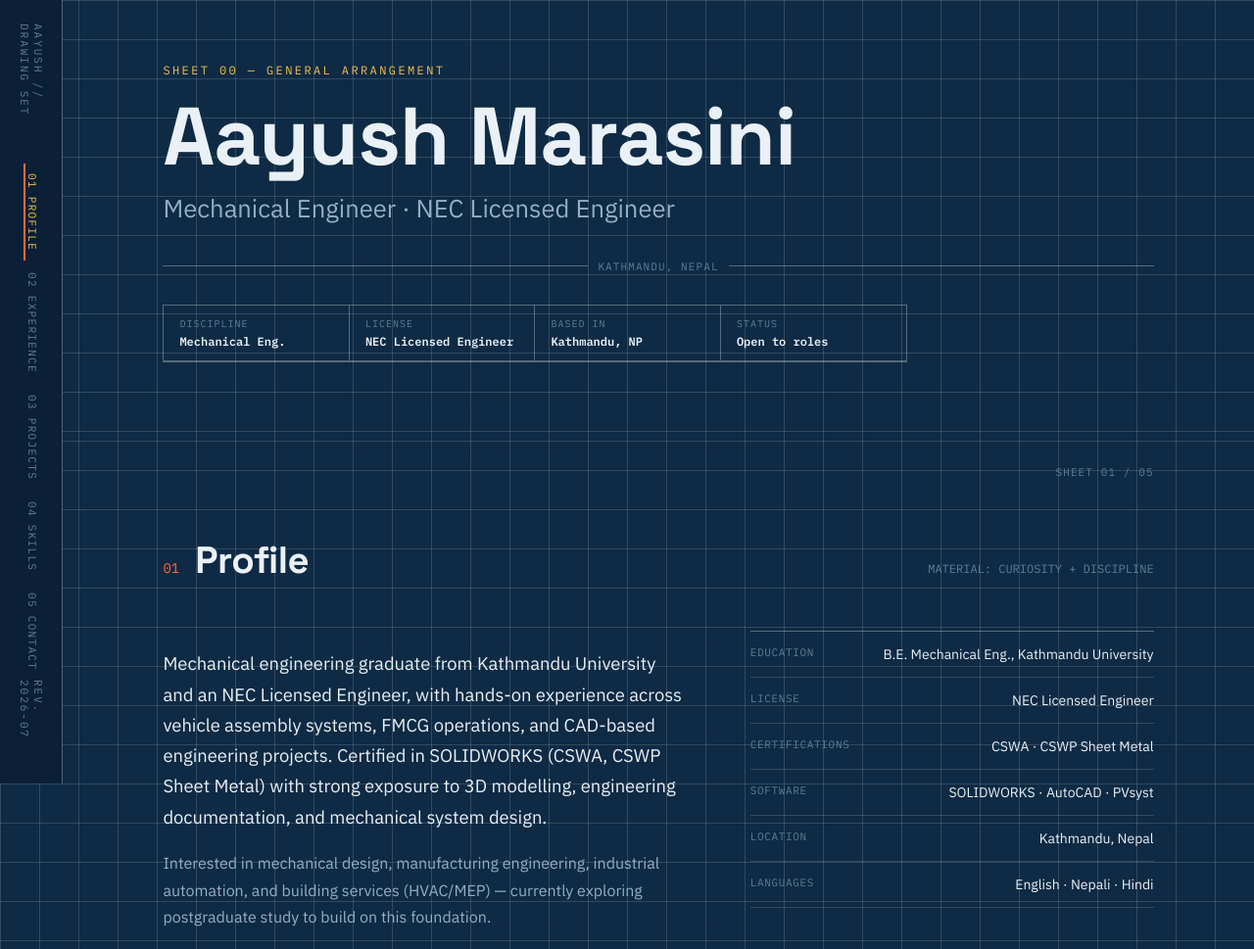
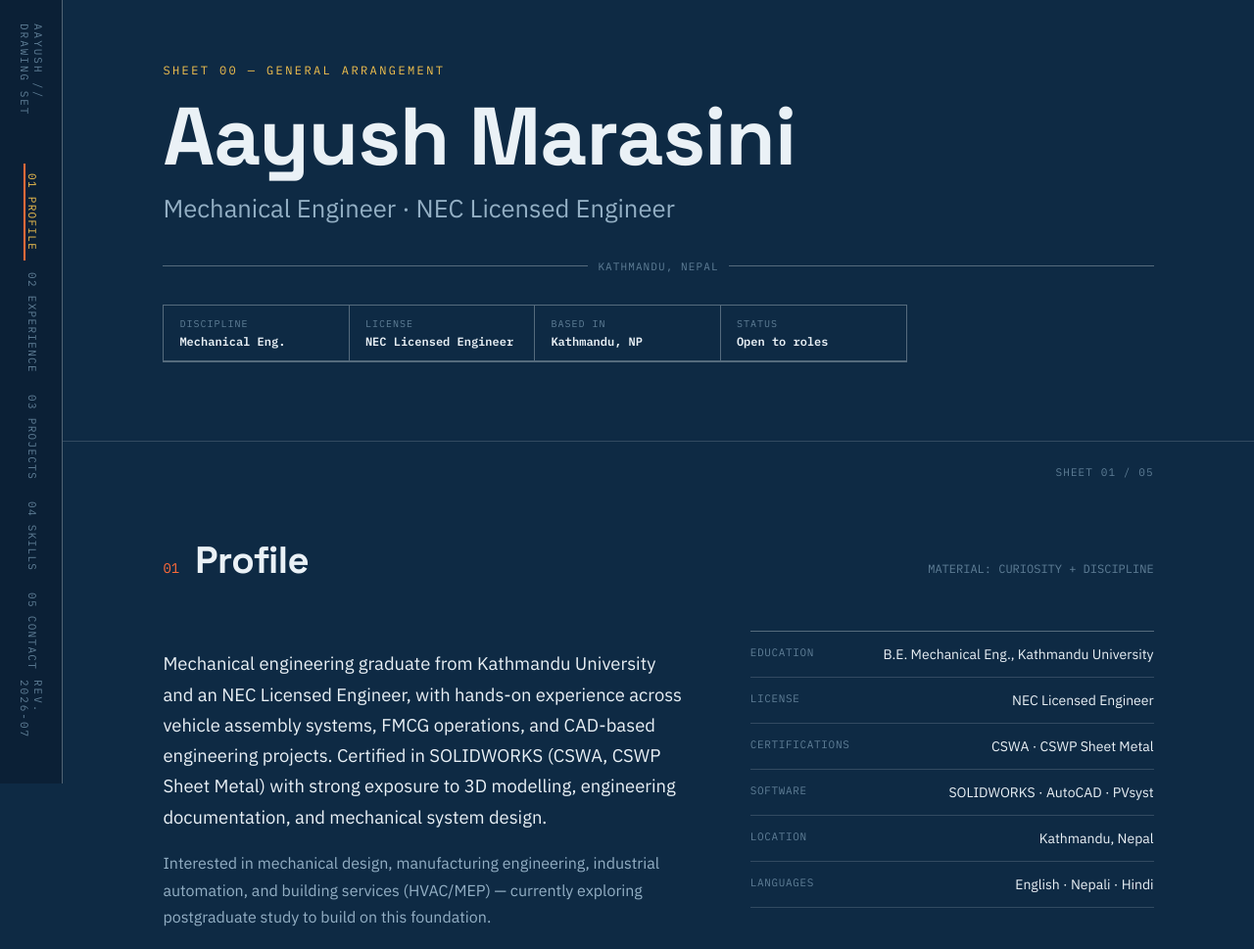
Before and after one commit to aayushmarasini/aayushmarasini.github.io, a plain HTML site: page index.html in a window 1280 px wide. Shown: the top 969 px of the page at 98% size. Drawn offline with Linux system fonts and the light colour scheme.

Commit message:
Add files via upload

```diff
--- a/index.html
+++ b/index.html
@@ -24,10 +24,7 @@
   html{scroll-behavior:smooth;}
   body{
     margin:0;
-    background:
-      linear-gradient(var(--line) 1px, transparent 1px) 0 0/40px 40px,
-      linear-gradient(90deg, var(--line) 1px, transparent 1px) 0 0/40px 40px,
-      var(--bg);
+    background:var(--bg);
     color:var(--ink);
     font-family:'IBM Plex Sans', sans-serif;
     -webkit-font-smoothing:antialiased;
```
